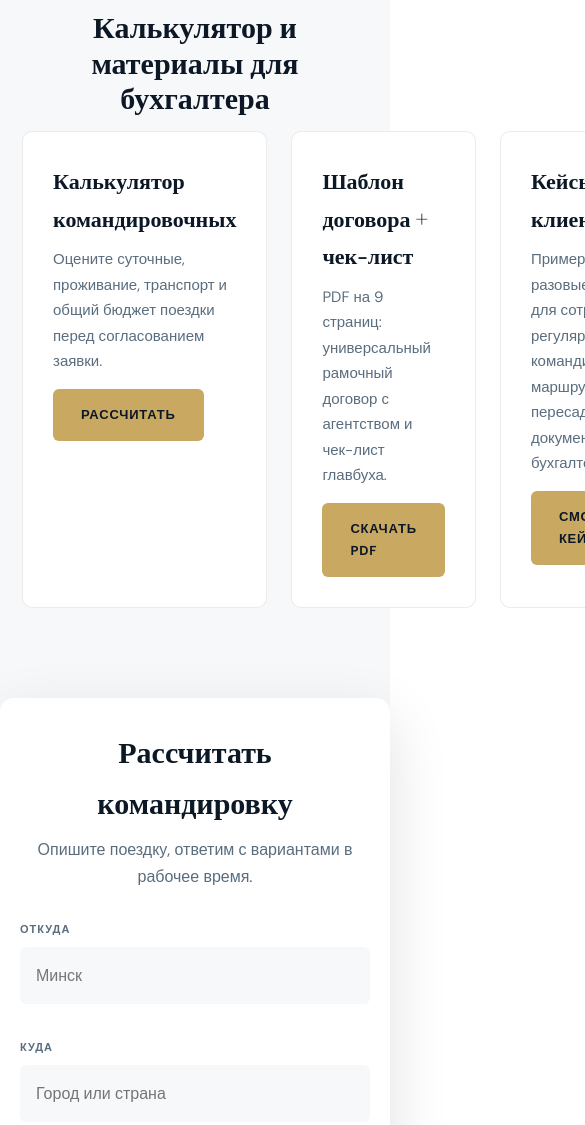
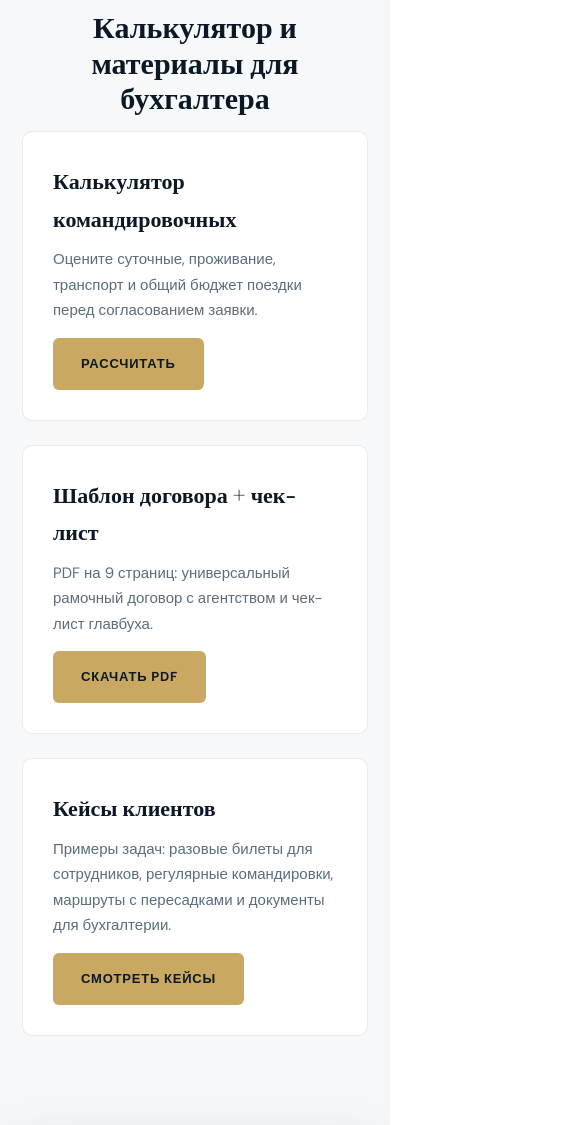
Before and after one commit to coolemm-coder/fclass-landing, a website: page komandirovki/index.html in a window 390 px wide. Shown: the part 8820-9945 px from the top of the page, 585 px wide, since content can reach past the window. Drawn offline with nearby package versions, Linux system fonts and the light colour scheme.

Commit message:
fix(ui): remove mobile overflow from b2b pages

```diff
--- a/komandirovki/index.html
+++ b/komandirovki/index.html
@@ -150,7 +150,7 @@
     <section class="section section-alt">
         <div class="eyebrow">Полезное</div>
         <h2 class="title">Калькулятор и материалы для бухгалтера</h2>
-        <div class="grid" style="grid-template-columns:repeat(3,1fr)">
+        <div class="grid">
             <div class="card"><h3>Калькулятор командировочных</h3><p>Оцените суточные, проживание, транспорт и общий бюджет поездки перед согласованием заявки.</p><a href="/resources/calculator/" class="btn btn-primary" style="margin-top:14px;display:inline-block" onclick="try{ym(107237229,'reachGoal','komandirovki_to_calc');}catch(e){}">Рассчитать</a></div>
             <div class="card"><h3>Шаблон договора + чек-лист</h3><p>PDF на 9 страниц: универсальный рамочный договор с агентством и чек-лист главбуха.</p><a href="/resources/dogovor-template/" class="btn btn-primary" style="margin-top:14px;display:inline-block" onclick="try{ym(107237229,'reachGoal','komandirovki_to_pdf');}catch(e){}">Скачать PDF</a></div>
             <div class="card"><h3>Кейсы клиентов</h3><p>Примеры задач: разовые билеты для сотрудников, регулярные командировки, маршруты с пересадками и документы для бухгалтерии.</p><a href="/cases/" class="btn btn-primary" style="margin-top:14px;display:inline-block" onclick="try{ym(107237229,'reachGoal','komandirovki_to_cases');}catch(e){}">Смотреть кейсы</a></div>
```
Also changed, not shown: index.html (+1 -1 lines), tickets/aviabilety-dlya-yurlic/index.html (+1 -1 lines), .claude/sessions/2026-07-21-codex-visual-tech-audit.md (added).
